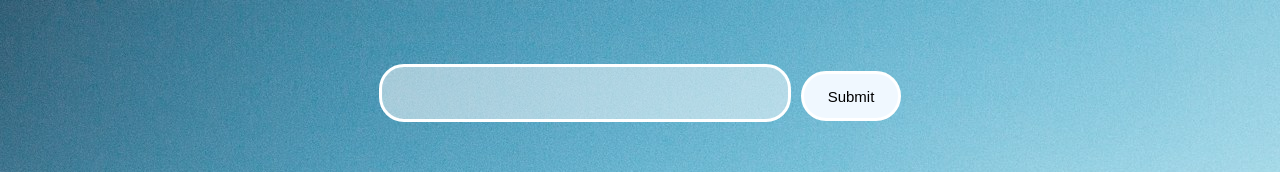
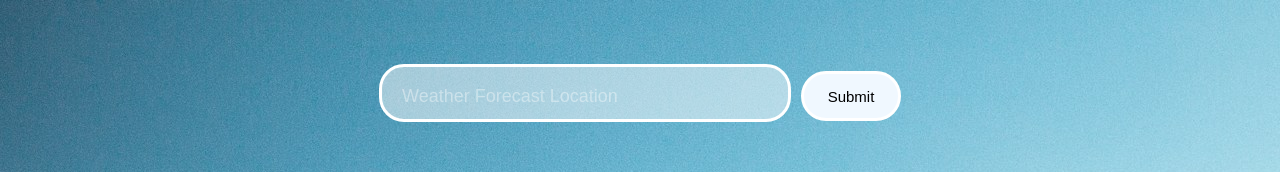
Before and after one commit to rashmiSinha7/proactive-weather, a React (Create React App) app: page / in a window 1280 px wide. Shown: the top 172 px of the page. Built offline with nearby package versions, Linux system fonts and the light colour scheme.

Commit message:
#noissue

```diff
--- a/src/components/search.css
+++ b/src/components/search.css
@@ -14,7 +14,9 @@ input{
 }
 
 input::placeholder{
-    color: aqua;
+    color: white;
+    opacity: 0.4;
+    font-size: 18px;
 }
 
 button{
--- a/src/components/search.js
+++ b/src/components/search.js
@@ -14,6 +14,7 @@ function Search(props) {
       <input
         type="text"
         id="searchbox"
+        placeholder="Weather Forecast Location"
         value={inputLocation}
         onChange={(e) => {
           inputLocationHandle && inputLocationHandle(e.target.value);
```
